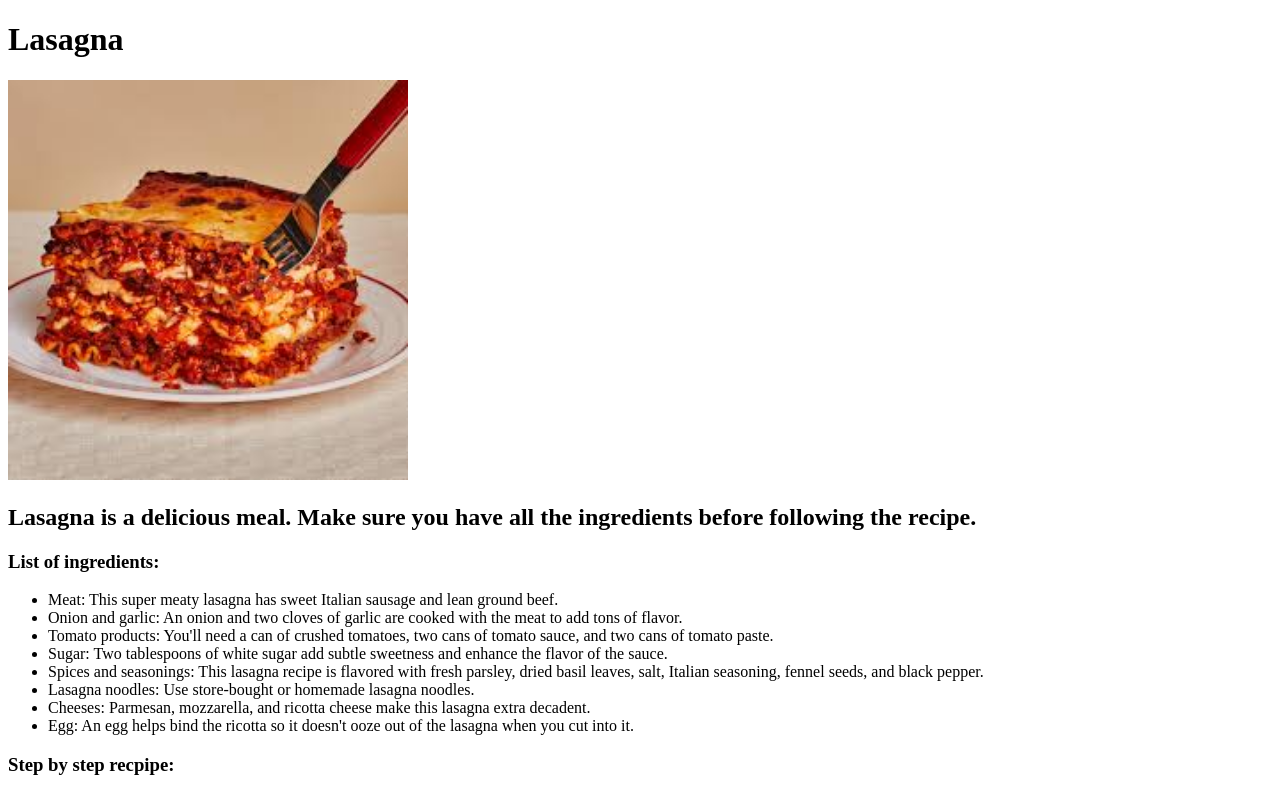
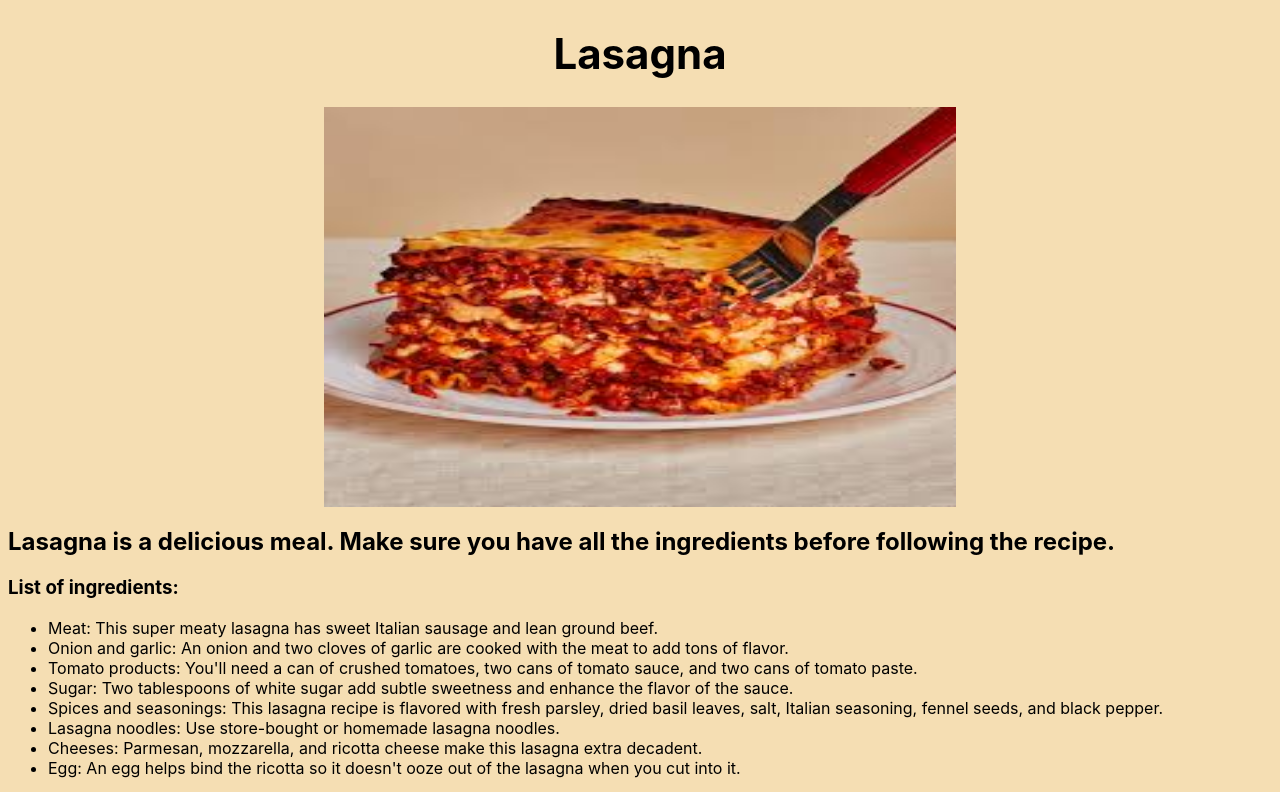
Before and after one commit to oly19/odin-recipes, a plain HTML site: page recipes/lasagna.html in a window 1280 px wide. Shown: the top 792 px of the page. Drawn offline with Linux system fonts and the light colour scheme.

Commit message:
Add a CSS file
Give a cleaner look for home page and all recipes

```diff
--- /dev/null
+++ b/css/style.css
@@ -0,0 +1,25 @@
+body {
+    color: black;
+    background-color:wheat;
+    font-family: "Inter", sans-serif;
+}
+
+#title {
+    text-align: center;
+    font-size: 42px;
+}
+
+#recipe-list {
+    font-style: italic;
+}
+
+a:visited {
+    color: rgb(61, 84, 99);
+}
+
+.img {
+    display: block;
+    margin-left: auto;
+    margin-right: auto;
+    width: 50%;
+  }
--- a/recipes/lasagna.html
+++ b/recipes/lasagna.html
@@ -4,13 +4,14 @@
 <head>
   <meta charset="UTF-8">
   <meta name="viewport" content="width=device-width, initial-scale=1.0">
-  <title>My First Webpage</title>
+  <title>Lasagna</title>
+  <link rel="stylesheet" href="../css/style.css">
 </head>
 
 <body>
-    <h1>Lasagna</h1>
+    <h1 id="title">Lasagna</h1>
 
-    <img src="../images/lasagna.jpeg", alt="Lasagna image", height="400">
+    <img class="img" src="../img/lasagna.jpeg", alt="Lasagna image", height="400">
 
     <h2>Lasagna is a delicious meal. Make sure you have all the ingredients
         before following the recipe.
```
Also changed, not shown: index.html (+4 -3 lines), recipes/beef-pho.html (+2 -1 lines), recipes/marinated-flank-steak.html (+4 -3 lines), img/beef-pho.jpg (renamed from images/beef-pho.jpg), img/lasagna.jpeg (renamed from images/lasagna.jpeg), img/marinated-flank-steak.jpg (renamed from images/marinated-flank-steak.jpg).
